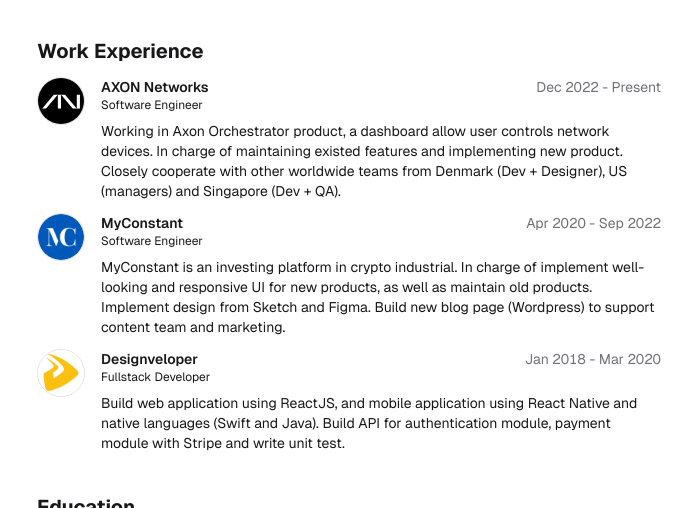
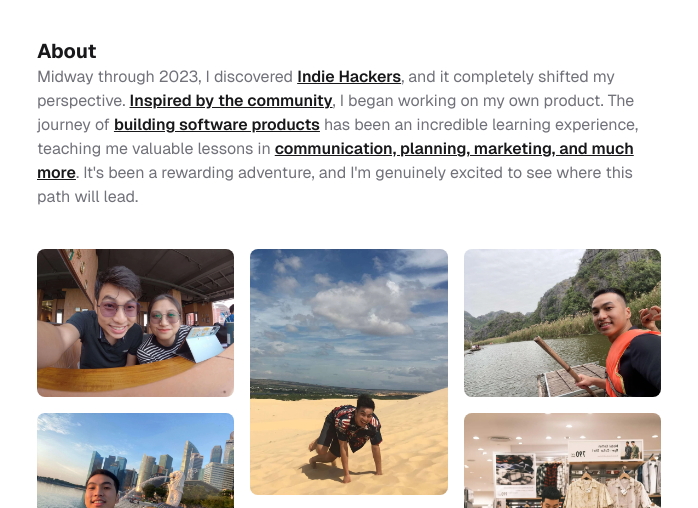
Before and after one commit to lukenguyen-me/lukenguyen_me, an Astro site: page / in a window 1280 px wide. Shown: the part 211-719 px from the top of the page, without its empty margins (291-989 px from the left). Built offline with nearby package versions, Linux system fonts and the light colour scheme; Astro itself is replaced by a stand-in of ours; some packages are replaced by stand-ins of ours; a web font is replaced by a local one.

Commit message:
feat(home): add photos section

```diff
--- /dev/null
+++ b/src/content/blog/2024/open-new-tab-link-mdx-astro.mdx
@@ -0,0 +1,16 @@
+---
+title: "Astro - Open external link (from MDX) in new tab"
+description: ""
+published: false
+pubDate: "Nov 28 2024"
+updatedDate: "Nov 28 2024"
+heroImage: "../../assets/blogs/20241125/hero.webp"
+---
+
+I recently moved my personal website from NextJS to Astro and have a new blog space on it. After everything is settled, I notice that links in MDX will navigate current tab away from my website.
+
+Oh, that's not what I want! So, I've explored ways to make all external links in my blog open in a new tab while keeping internal links unaffected. Here's the solution I came up.
+
+## Update config of mdx plugin
+
+## What is rehype in this context?
--- a/src/content/resume.tsx
+++ b/src/content/resume.tsx
@@ -2,6 +2,13 @@
 import ImgDemoPithypoint from "@/assets/resume/demo_pithypoint.webp";
 import ImgDemoPrepExam from "@/assets/resume/demo_prepexam.webp";
 import ImgDemoVeso from "@/assets/resume/demo_veso.webp";
+import ImgLuke1 from "@/assets/resume/luke_1.webp";
+import ImgLuke2 from "@/assets/resume/luke_2.webp";
+import ImgLuke3 from "@/assets/resume/luke_3.webp";
+import ImgLuke4 from "@/assets/resume/luke_4.webp";
+import ImgLuke5 from "@/assets/resume/luke_5.webp";
+import ImgLuke6 from "@/assets/resume/luke_6.webp";
+import ImgLuke7 from "@/assets/resume/luke_7.webp";
 import ImgOrgAxonNetworks from "@/assets/resume/org_axon_networks.svg";
 import ImgOrgDesignveloper from "@/assets/resume/org_designveloper.webp";
 import ImgOrgHcmut from "@/assets/resume/org_hcmut.webp";
@@ -17,8 +24,16 @@
   location: "Ho Chi Minh City, Vietnam",
   locationLink: "https://www.google.com/maps/place/Ho+Chi+Minh+City,+Vietnam",
   description: "From Software Engineer to Micro-entrepreneur",
-  summary: "",
   avatarUrl: ImgMyAvatar,
+  photos: [
+    ImgLuke2,
+    ImgLuke3,
+    ImgLuke6,
+    ImgLuke5,
+    ImgLuke1,
+    ImgLuke4,
+    ImgLuke7,
+  ],
   skills: [
     "Typescript",
     "React",
--- a/src/pages/index.astro
+++ b/src/pages/index.astro
@@ -10,6 +10,7 @@
 import { DATA } from "@/content/resume";
 import MainLayout from "@/layouts/MainLayout.astro";
 import { cn } from "@/lib/utils";
+import { Image } from "astro:assets";
 import { getCollection } from "astro:content";
 
 const publishOnly = import.meta.env.PROD ? true : false;
@@ -47,20 +48,55 @@
         </div>
       </div>
     </section>
-    {
-      DATA.summary && (
     <section id="about">
       <div>
         <h2 class="text-xl font-bold">About</h2>
       </div>
       <div>
-            <div class="prose dark:prose-invert max-w-full text-pretty font-sans text-sm text-muted-foreground">
-              {DATA.summary}
+        <div
+          class="prose dark:prose-invert max-w-full text-pretty font-sans text-muted-foreground"
+        >
+          Midway through 2023, I discovered <span
+            class="font-semibold text-primary underline">Indie Hackers</span
+          >, and it completely shifted my perspective. <span
+            class="font-semibold text-primary underline"
+            >Inspired by the community</span
+          >, I began working on my own product. The journey of <span
+            class="font-semibold text-primary underline"
+            >building software products</span
+          > has been an incredible learning experience, teaching me valuable lessons
+          in <span class="font-semibold text-primary underline"
+            >communication, planning, marketing, and much more</span
+          >. It's been a rewarding adventure, and I'm genuinely excited to see
+          where this path will lead.
         </div>
       </div>
     </section>
-      )
+    <section id="photos">
+      <div class="grid grid-cols-3 gap-4">
+        <div class="flex flex-col gap-4">
+          {
+            DATA.photos
+              .slice(0, 3)
+              .map((e) => <Image alt="" src={e} class="rounded-lg" />)
           }
+        </div>
+        <div class="flex flex-col gap-4">
+          {
+            DATA.photos
+              .slice(3, 5)
+              .map((e) => <Image alt="" src={e} class="rounded-lg" />)
+          }
+        </div>
+        <div class="flex flex-col gap-4">
+          {
+            DATA.photos
+              .slice(5)
+              .map((e) => <Image alt="" src={e} class="rounded-lg" />)
+          }
+        </div>
+      </div>
+    </section>
     <section id="work">
       <div class="flex min-h-0 flex-col gap-y-3">
         <div>
```
Also changed, not shown: src/assets/resume/luke_1.webp (added), src/assets/resume/luke_2.webp (added), src/assets/resume/luke_3.webp (added), src/assets/resume/luke_4.webp (added), src/assets/resume/luke_5.webp (added), src/assets/resume/luke_6.webp (added), src/assets/resume/luke_7.webp (added). Lines whose indentation alone changed are shown as unchanged.
